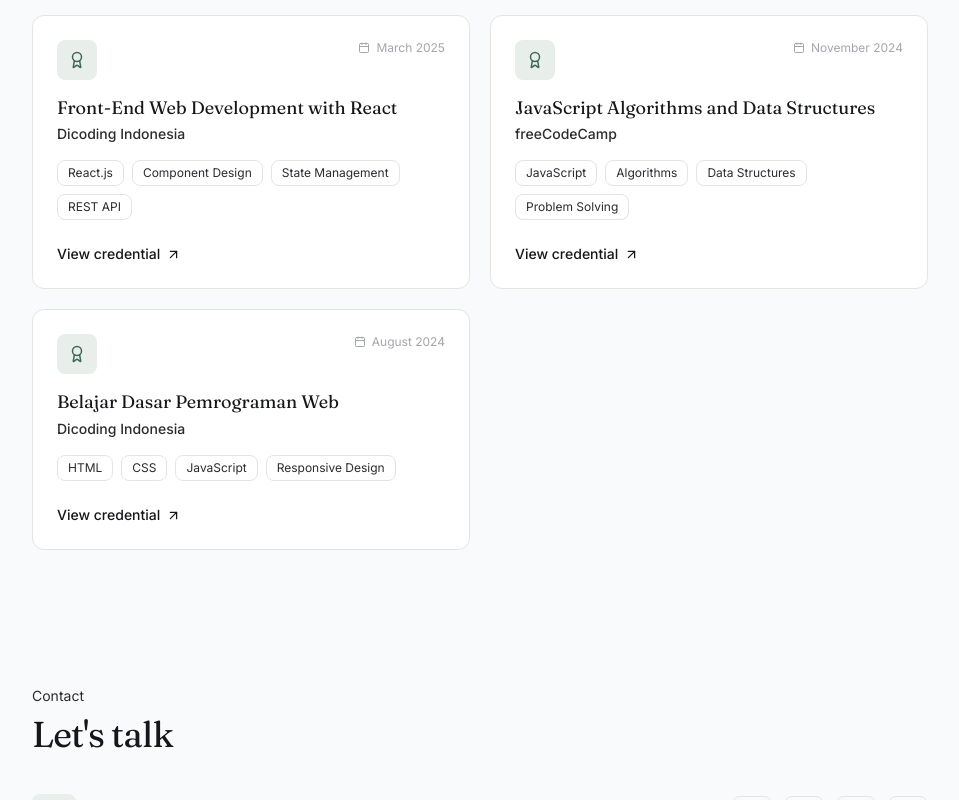
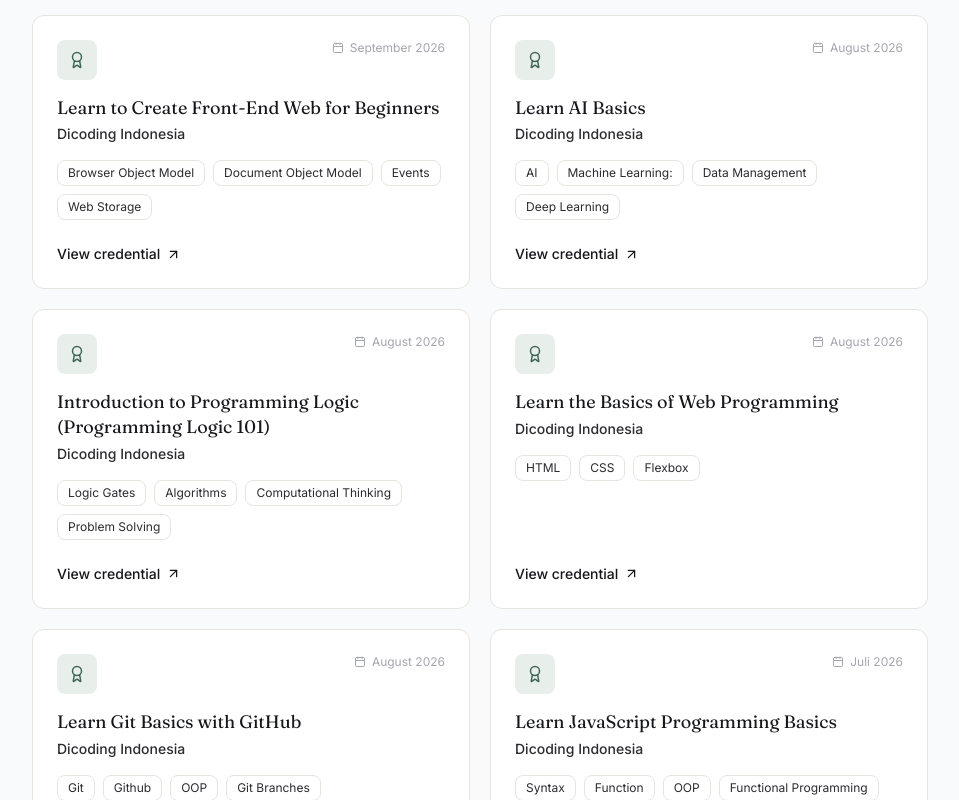
Before and after one commit to p4rtof/portfolio, a Next.js app: page / in a window 1280 px wide. Shown: the part 3400-4200 px from the top of the page, without its empty margins (160-1119 px from the left). Built offline with nearby package versions, Linux system fonts and the light colour scheme.

Commit message:
add certifications

```diff
--- a/src/components/sections/Certifications.tsx
+++ b/src/components/sections/Certifications.tsx
@@ -4,6 +4,10 @@
 import { ArrowUpRight, Award, Calendar } from "lucide-react";
 import { certifications } from "@/data/certifications";
 import SectionHeading from "@/components/ui/SectionHeading";
+
+const sortedCertifications = [...certifications].sort(
+  (a, b) => new Date(b.date).getTime() - new Date(a.date).getTime()
+);
 
 export default function Certifications() {
   return (
@@ -16,7 +20,7 @@
         />
 
         <div className="grid grid-cols-1 gap-5 sm:grid-cols-2">
-          {certifications.map((cert, index) => (
+          {sortedCertifications.map((cert, index) => (
             <motion.a
               key={cert.id}
               href={cert.credentialUrl}
@@ -28,7 +32,6 @@
               transition={{ duration: 0.4, delay: index * 0.05 }}
               className="group flex flex-col gap-4 rounded-xl border border-border bg-surface p-6 transition-colors hover:border-accent"
             >
-              {/* Icon + date */}
               <div className="flex items-start justify-between">
                 <span className="flex h-10 w-10 items-center justify-center rounded-lg bg-accent-soft text-accent">
                   <Award size={18} />
@@ -39,7 +42,6 @@
                 </span>
               </div>
 
-              {/* Title + issuer */}
               <div>
                 <h3 className="font-serif text-lg leading-snug text-ink">
                   {cert.title}
@@ -49,7 +51,6 @@
                 </p>
               </div>
 
-              {/* Skills learned */}
               <div className="flex flex-wrap gap-2">
                 {cert.skills.map((skill) => (
                   <span
@@ -61,7 +62,6 @@
                 ))}
               </div>
 
-              {/* Explicit credential link */}
               <div className="mt-auto flex items-center gap-1.5 pt-2 text-sm font-medium text-ink transition-colors group-hover:text-accent">
                 View credential
                 <ArrowUpRight
--- a/src/data/certifications.ts
+++ b/src/data/certifications.ts
@@ -10,26 +10,50 @@
 export const certifications: Certification[] = [
   {
     id: 1,
-    title: "Front-End Web Development with React",
+    title: "Learn AI Basics",
     issuer: "Dicoding Indonesia",
-    date: "March 2025",
-    credentialUrl: "https://www.dicoding.com/certificates/example1",
-    skills: ["React.js", "Component Design", "State Management", "REST API"],
+    date: "August 2026",
+    credentialUrl: "https://www.dicoding.com/certificates/GRX50GE4RZ0M",
+    skills: ["AI", "Machine Learning:", "Data Management", "Deep Learning"],
   },
   {
     id: 2,
-    title: "JavaScript Algorithms and Data Structures",
-    issuer: "freeCodeCamp",
-    date: "November 2024",
-    credentialUrl: "https://www.freecodecamp.org/certification/example2",
-    skills: ["JavaScript", "Algorithms", "Data Structures", "Problem Solving"],
+    title: "Introduction to Programming Logic (Programming Logic 101)",
+    issuer: "Dicoding Indonesia",
+    date: "August 2026",
+    credentialUrl: "https://www.dicoding.com/certificates/JMZVLM9DOXN9",
+    skills: ["Logic Gates", "Algorithms", "Computational Thinking", "Problem Solving"],
   },
   {
     id: 3,
-    title: "Belajar Dasar Pemrograman Web",
+    title: "Learn the Basics of Web Programming",
     issuer: "Dicoding Indonesia",
-    date: "August 2024",
-    credentialUrl: "https://www.dicoding.com/certificates/example3",
-    skills: ["HTML", "CSS", "JavaScript", "Responsive Design"],
+    date: "August 2026",
+    credentialUrl: "https://www.dicoding.com/certificates/KEXLM372RZG2",
+    skills: ["HTML", "CSS", "Flexbox"],
+  },
+    {
+    id: 4,
+    title: "Learn to Create Front-End Web for Beginners",
+    issuer: "Dicoding Indonesia",
+    date: "September 2026",
+    credentialUrl: "https://www.dicoding.com/certificates/6RPNO6Q25X2M",
+    skills: ["Browser Object Model", "Document Object Model", "Events", "Web Storage"],
+  },
+    {
+    id: 5,
+    title: "Learn JavaScript Programming Basics",
+    issuer: "Dicoding Indonesia",
+    date: "Juli 2026",
+    credentialUrl: "https://www.dicoding.com/certificates/EYX4QWNQWPDL",
+    skills: ["Syntax", "Function", "OOP", "Functional Programming", "Asynchronous Process", "Code Quality"],
+  },
+    {
+    id: 6,
+    title: "Learn Git Basics with GitHub",
+    issuer: "Dicoding Indonesia",
+    date: "August 2026",
+    credentialUrl: "https://www.dicoding.com/certificates/N9ZO0D398XG5",
+    skills: ["Git", "Github", "OOP", "Git Branches", "Team Collaboration"],
   },
 ];
```
